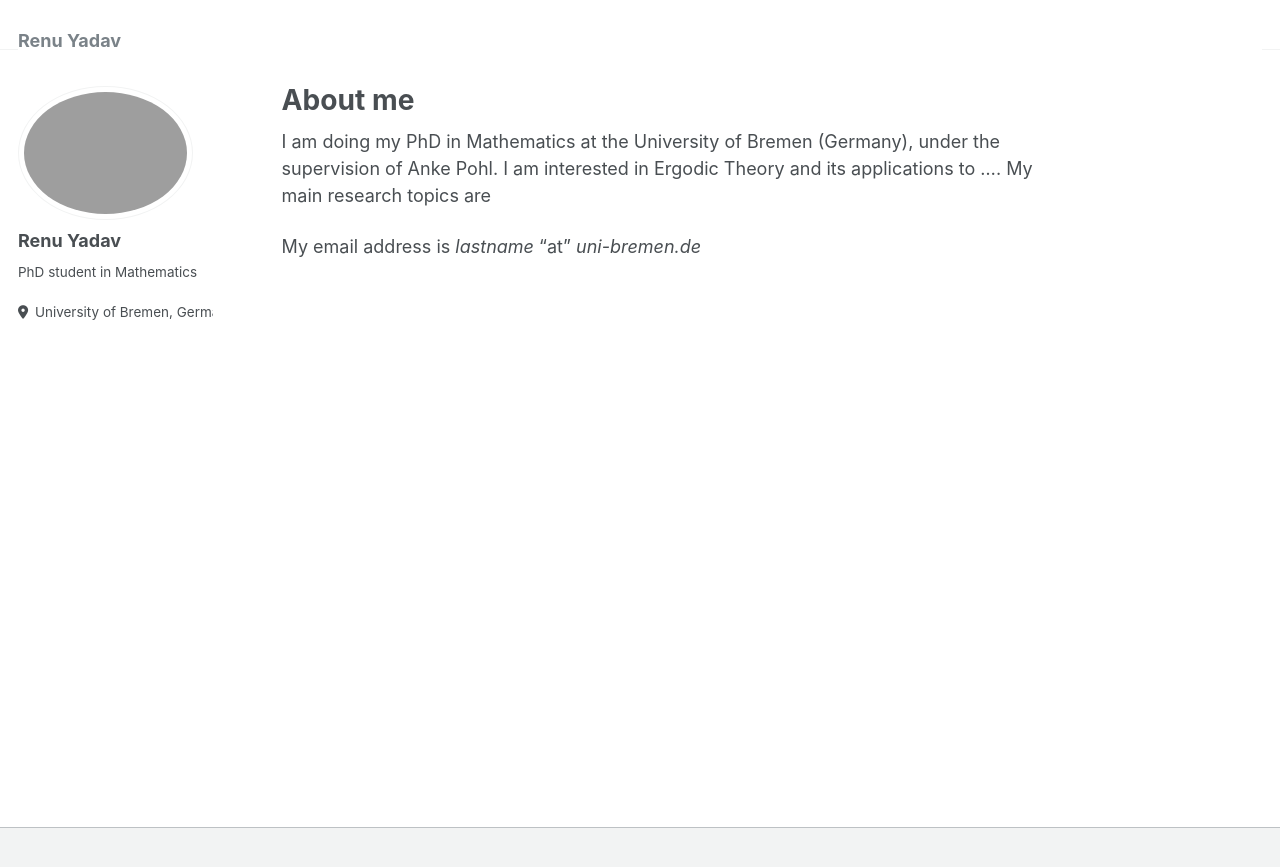
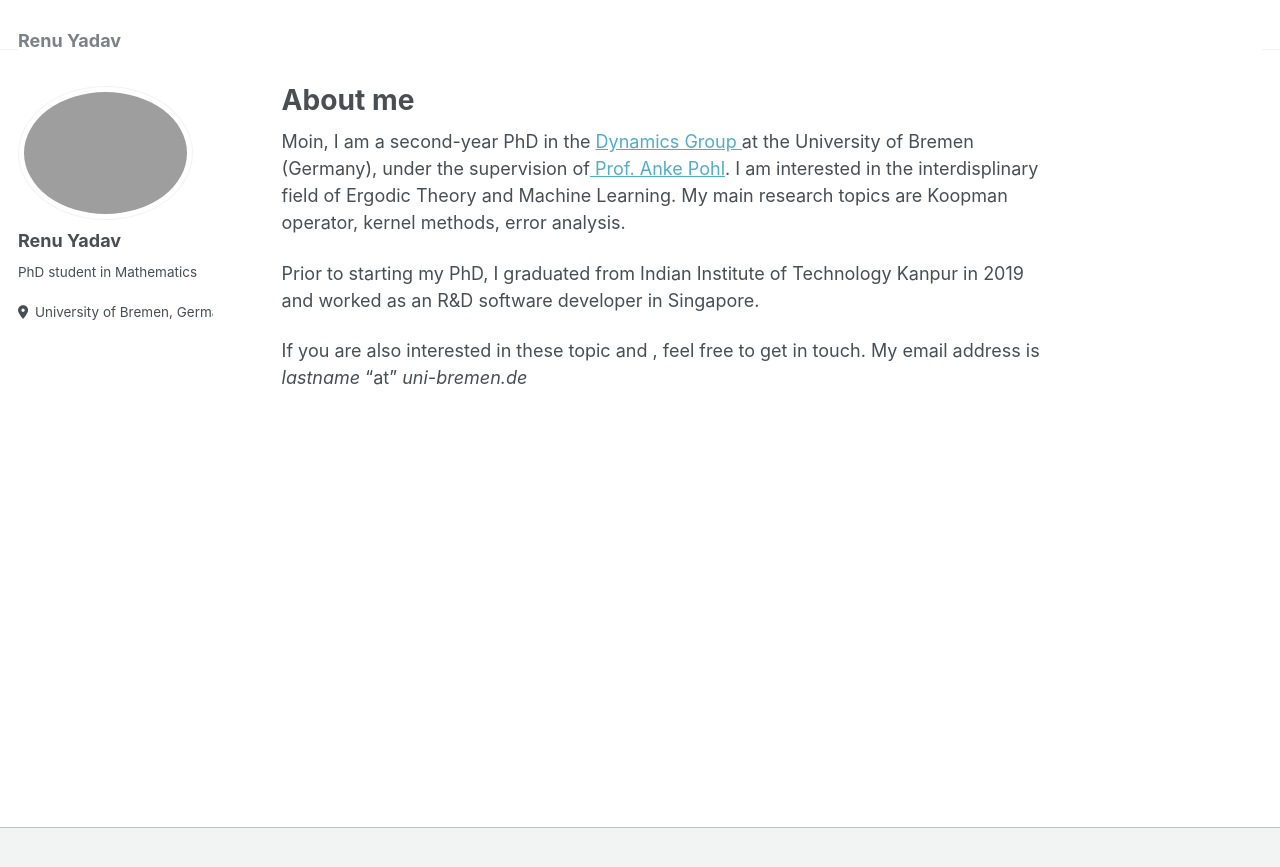
Before and after one commit to renuyadavwxyz/renuyadavwxyz.github.io, a Jekyll site: the page built from _pages/about.md, in a window 1280 px wide. Shown: the top 867 px of the page. Built offline with Jekyll 4.4.1, drawn with Linux system fonts in a browser that asks for light colours.

Commit message:
added better about

```diff
--- a/_pages/about.md
+++ b/_pages/about.md
@@ -7,7 +7,8 @@ redirect_from:
   - /about.html
 ---
 
-I am doing my PhD in Mathematics at the University of Bremen (Germany), under the supervision of Anke Pohl. I am interested in Ergodic Theory and its applications to .... My main research topics are
+Moin, I am a second-year PhD in the <a href= "https://www.uni-bremen.de/dynamical-systems"> Dynamics Group </a> at the University of Bremen (Germany), under the supervision of<a href= "https://user.math.uni-bremen.de/apohl/"> Prof. Anke Pohl</a>. I am interested in the interdisplinary field of Ergodic Theory and Machine Learning. My main research topics are Koopman operator, kernel methods, error analysis.
 
+Prior to starting my PhD, I graduated from Indian Institute of Technology Kanpur in 2019 and worked as an R&D software developer in Singapore.
 
-My email address is *lastname* "at" *uni-bremen.de*
+If you are also interested in these topic and , feel free to get in touch. My email address is *lastname* "at" *uni-bremen.de*
```
